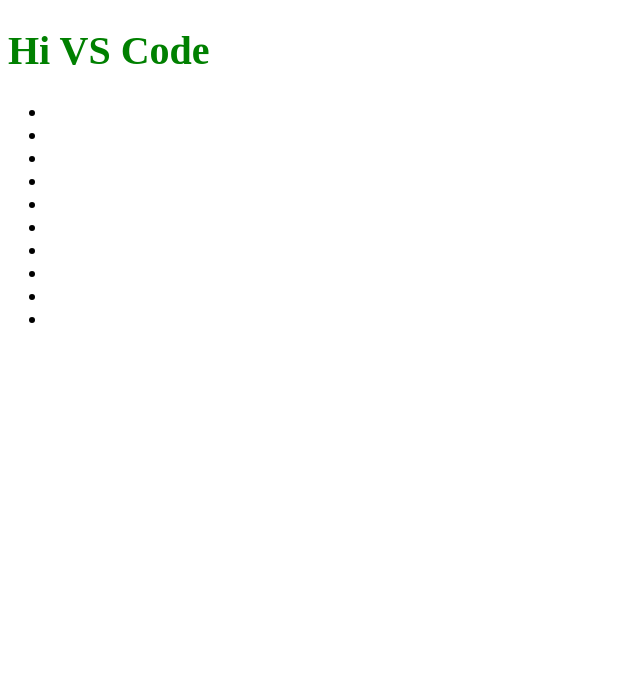
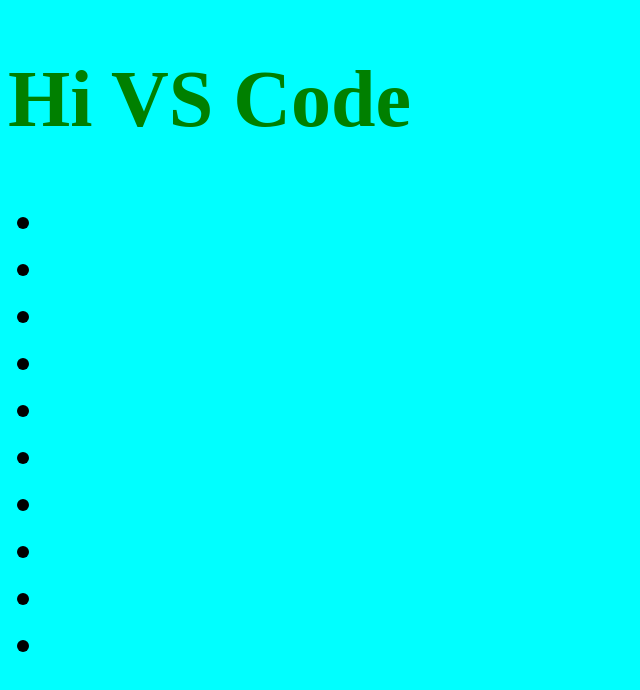
Before and after one commit to DevArt-Git/vscode, a plain HTML site: page index.html in a window 1280 px wide. Shown: the whole page, without its empty margins (0-640 px from the left). Drawn offline with Linux system fonts and the light colour scheme.

Commit message:
new commit

```diff
--- a/scss/style.scss
+++ b/scss/style.scss
@@ -1,12 +1,14 @@
 @import "_header";
 
-h1{
+h1 {
     color: green;
 }
 
-body{
-    font-size: 20px;
-    div{
+body {
+    background-color: aqua;
+
+    font-size: 40px;
+    div {
         font-size: 30px;
     }
 }
```
Also changed, not shown: css/style.css.
